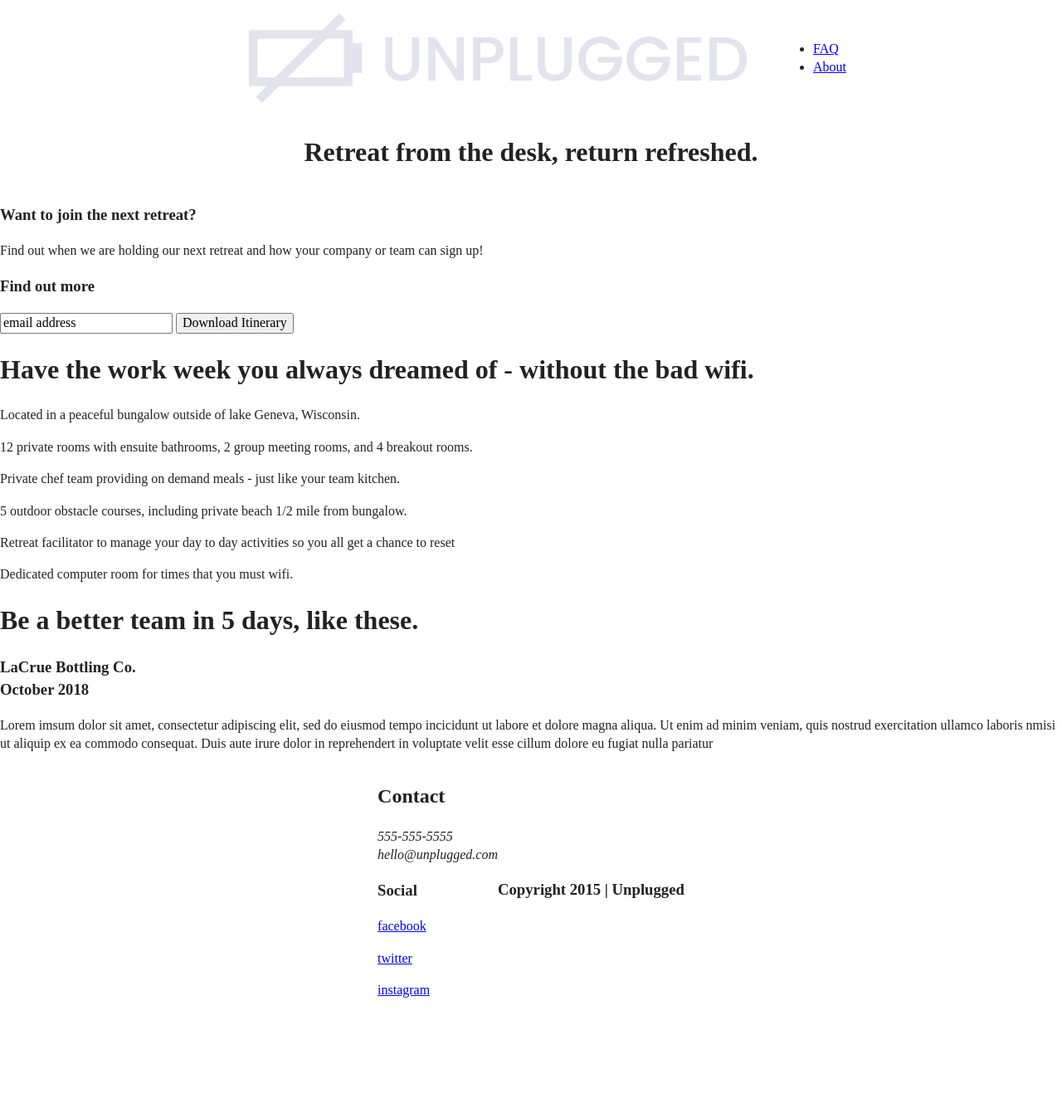
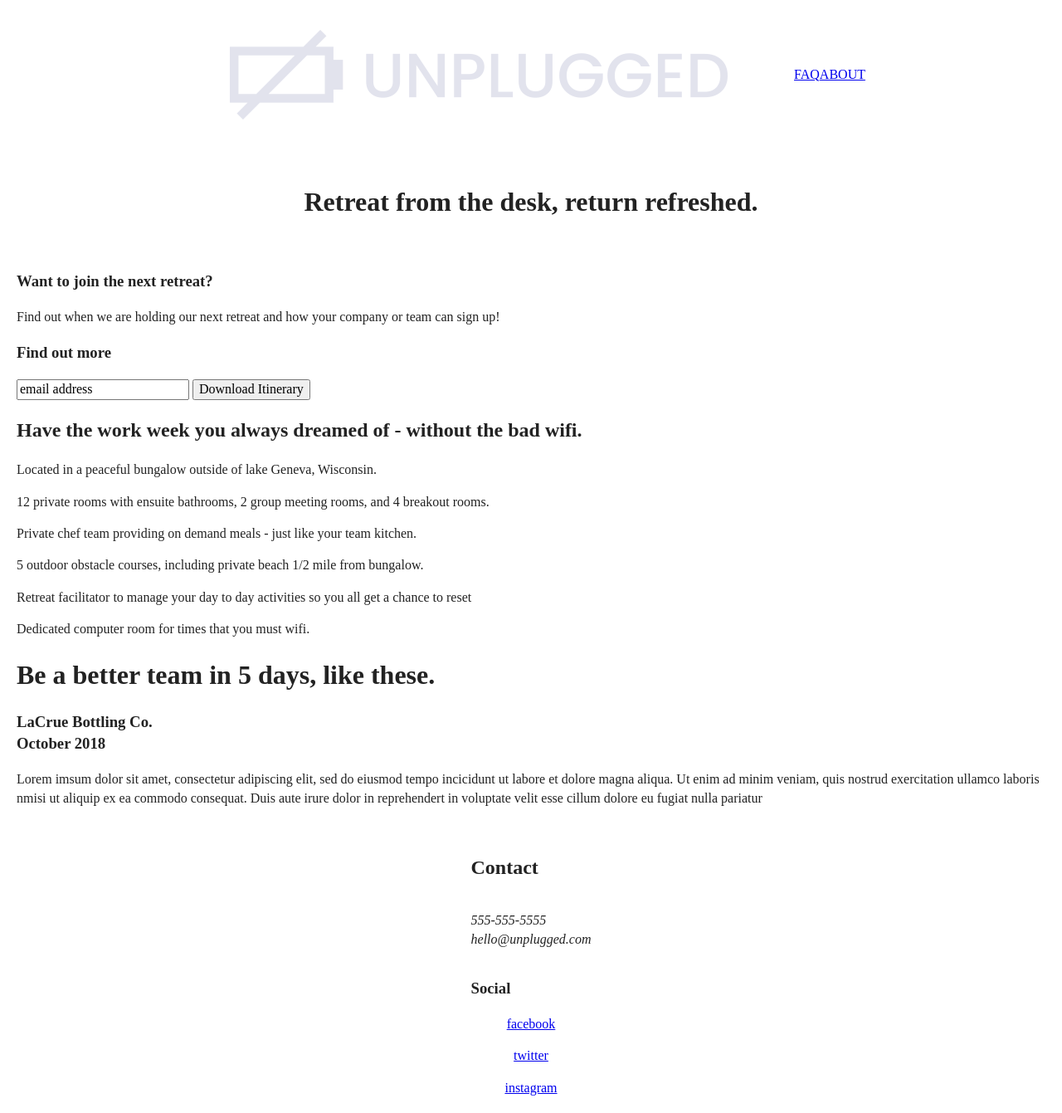
Before and after one commit to EdgarZapataGarfias/unplugged-site, a website: page index.html in a window 1280 px wide. Shown: the top 1341 px of the page at 83% size. Before the commit the page ends 1220 px from the top, so only its background shows below. Drawn offline with Linux system fonts and the light colour scheme.

Commit message:
Flex: 2nd attempt

```diff
--- a/css/main.css
+++ b/css/main.css
@@ -102,6 +102,7 @@ header{
 }
 
 header .content-wrapper{
+  margin: 20px;
   display: flex;
   justify-content: center;
   align-items: center;
@@ -119,31 +120,47 @@ header figure{
 }
 
 header nav{
+  text-transform: uppercase;
   display: flex;
-  justify-content: space-around;
+  justify-content: stretch;
   align-items: stretch;
   flex-flow: row wrap;
+
+}
+
+header nav ul{
+  list-style: none;
+  display: flex;
+  justify-content: space-between;
 }
 
 
 /*======Mobile styles - homepage =======*/
 
 .hero-area{
- display: flex;
- justify-content: center;
- flex-flow: row wrap;
+  margin: 20px;
+  display: flex;
+  justify-content: center;
+  align-items: center;
+  flex-flow: row wrap;
 }
 
 aside {
+  margin: 20px;
   display: flex;
   align-items: center;
   justify-content: center;
   flex-flow: row wrap;
 }
 
+aside .content-wrapper{
+
+}
+
 .features .feature-items{
   display: flex;
   flex-flow: row wrap;
+  justify-content: center;
 }
 
 .reviews{
@@ -160,7 +177,32 @@ aside {
 
 /*---Footer---*/
 footer{
+  display: flex;
+  justify-content: center;
+  flex-flow: column wrap;
+}
 
+footer .contact{
+  display: flex;
+  justify-content: center;
+  flex-flow: column wrap;
+}
+
+footer address{
+  display: flex;
+  justify-content: space-evenly;
+}
+
+footer .social h3{
+  display: flex;
+  justify-content: center;
+  flex-flow: column wrap;
+}
+
+footer .social-icons p{
+  display: flex;
+  justify-content: space-evenly;
+  align-items: center;
 }
 
 /* ==========================================================================
--- a/index.html
+++ b/index.html
@@ -30,13 +30,14 @@
         <a href="#"><img src="img/unpluggedlogo.png" alt="unplugged logo"></a>
       </figure>
 
-      <div class="header-divider"></div>
+      <div class="header-divider">
         <nav>
           <ul>
             <li><a href="faq/index.html" target="_blank">FAQ</a></li>
             <li><a href="about/index.html" target="_blank">About</a></li>
           </ul>
         </nav>
+      </div>
     </div>
   </header>
   <main>
@@ -61,7 +62,7 @@
         <section class="features">
           <div class="content-wrapper">
             <!--Add features content here-->
-            <h1>Have the work week you always dreamed of - without the bad wifi.</h1><!--headline text-->
+            <h2>Have the work week you always dreamed of - without the bad wifi.</h2><!--headline text-->
             <div class="features-items">
               <article>
                 <p class="fontawesome-icon"></p>
```
